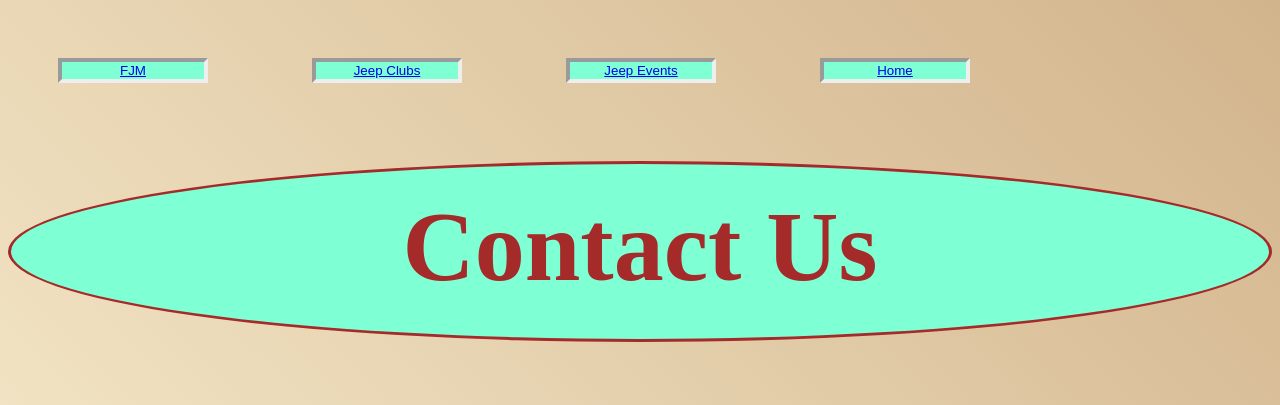
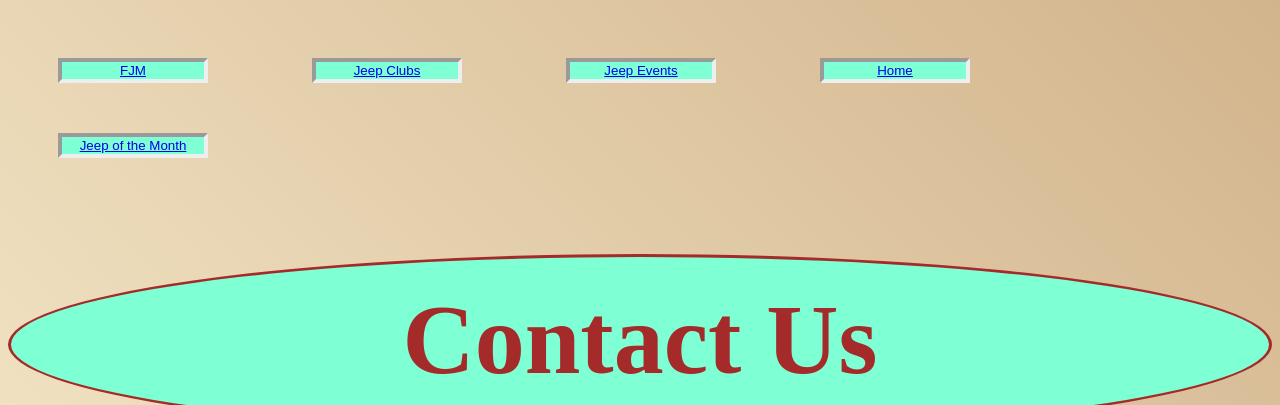
Before and after one commit to mdwicker1959/mdwicker1959.github.io, a plain HTML site: page contact.html in a window 1280 px wide. Shown: the top 405 px of the page. Drawn offline with Linux system fonts and the light colour scheme.

Commit message:
Update contact.html

```diff
--- a/contact.html
+++ b/contact.html
@@ -5,13 +5,16 @@
     <title>Contact</title>
     <link rel="stylesheet" href="fourth.css">
 
+</head>
 
-</head>
 <body>
-    <button> <a href="https://www.floridajeepingmagazine.com">FJM</a></button>
+    <nav>
+            <button> <a href="https://www.floridajeepingmagazine.com">FJM</a></button>
             <button> <a href="https:\\mdwicker1959.github.io\clubs.html">Jeep Clubs</a></button>
             <button> <a href="https:\\mdwicker1959.github.io\events.html">Jeep Events<a/></button>
             <button> <a href="https:\\mdwicker1959.github.io\index.html">Home</a></button>
+            <button> <a href="https:\\mdwicker1959.github.io\month.html">Jeep of the Month</a></button>
+     </nav>
 
 <br>
 <br>
```
